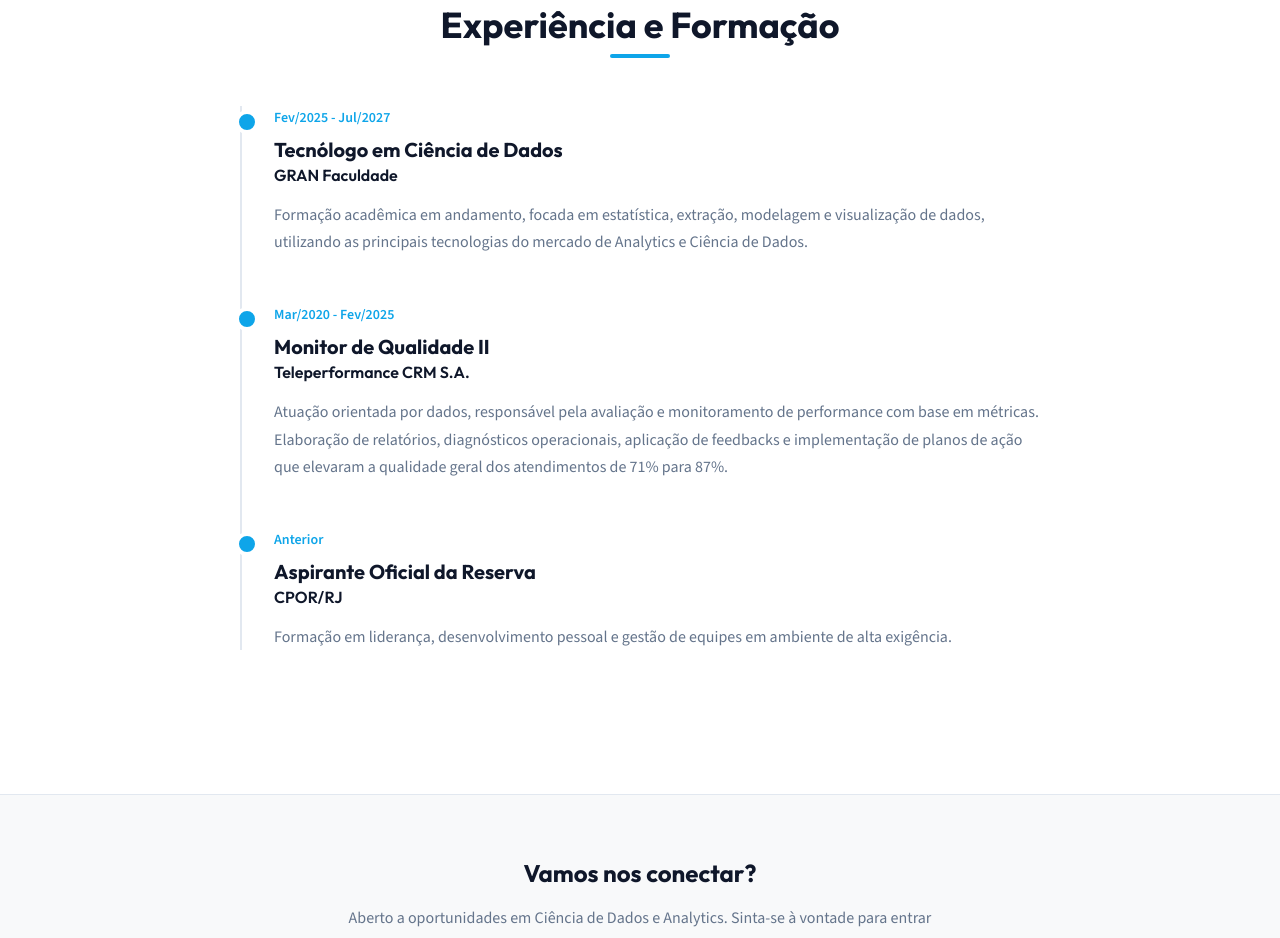
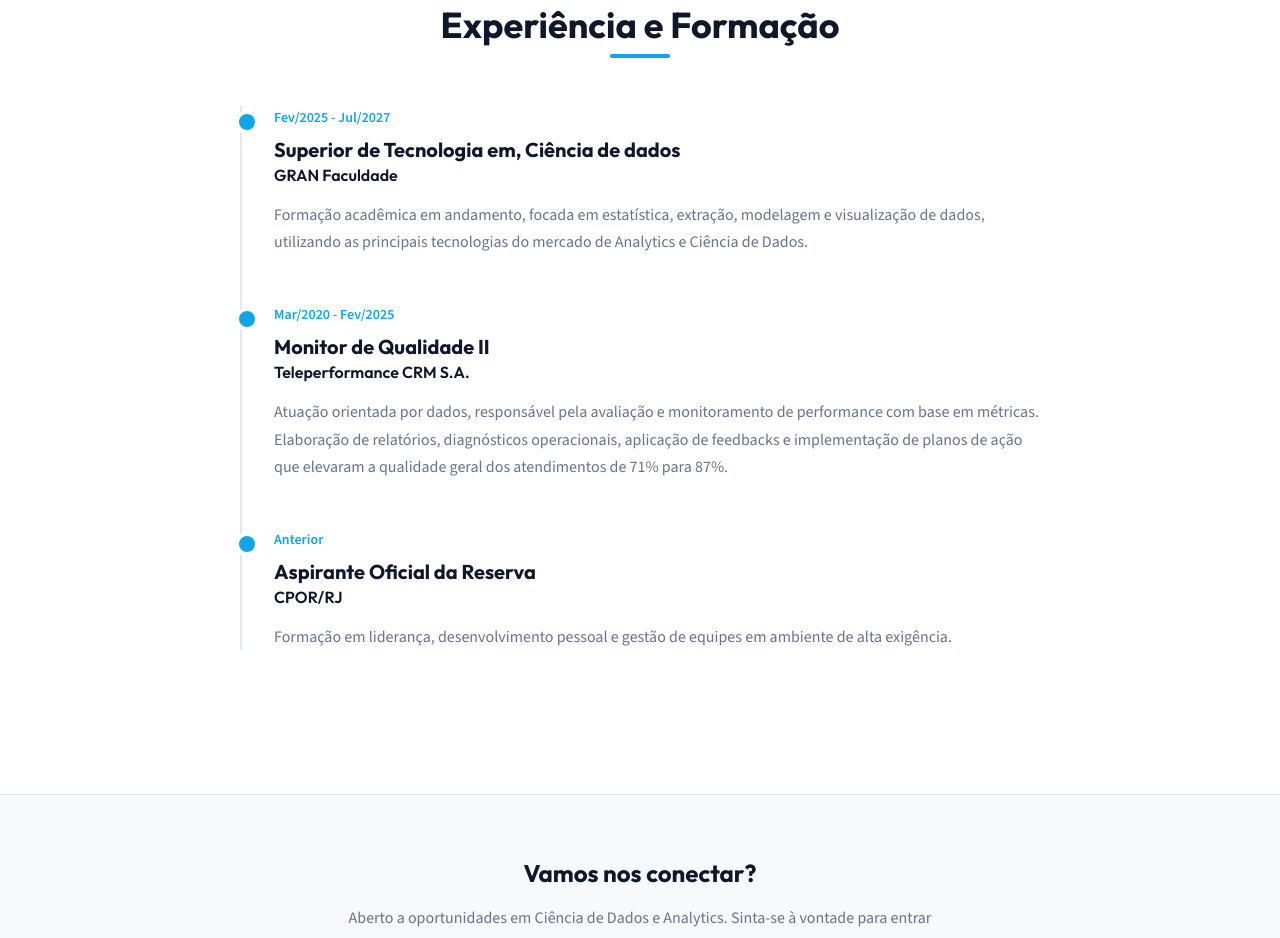
Before and after one commit to CarlosHenriqueLima9/CarlosHenriqueLima9, a plain HTML site: page index.html in a window 1280 px wide. Shown: the part 2112-3050 px from the top of the page. Drawn offline with nearby package versions, Linux system fonts and the light colour scheme.

Commit message:
Update timeline title for education section

```diff
--- a/index.html
+++ b/index.html
@@ -601,7 +601,7 @@
 
                 <div class="timeline-item">
                     <span class="timeline-date">Fev/2025 - Jul/2027</span>
-                    <h3 class="timeline-title">Tecnólogo em Ciência de Dados</h3>
+                    <h3 class="timeline-title">Superior de Tecnologia em, Ciência de dados</h3>
                     <h4 class="timeline-company">GRAN Faculdade</h4>
                     <p class="timeline-desc">Formação acadêmica em andamento, focada em estatística, extração, modelagem e visualização de dados, utilizando as principais tecnologias do mercado de Analytics e Ciência de Dados.</p>
                 </div>
```
